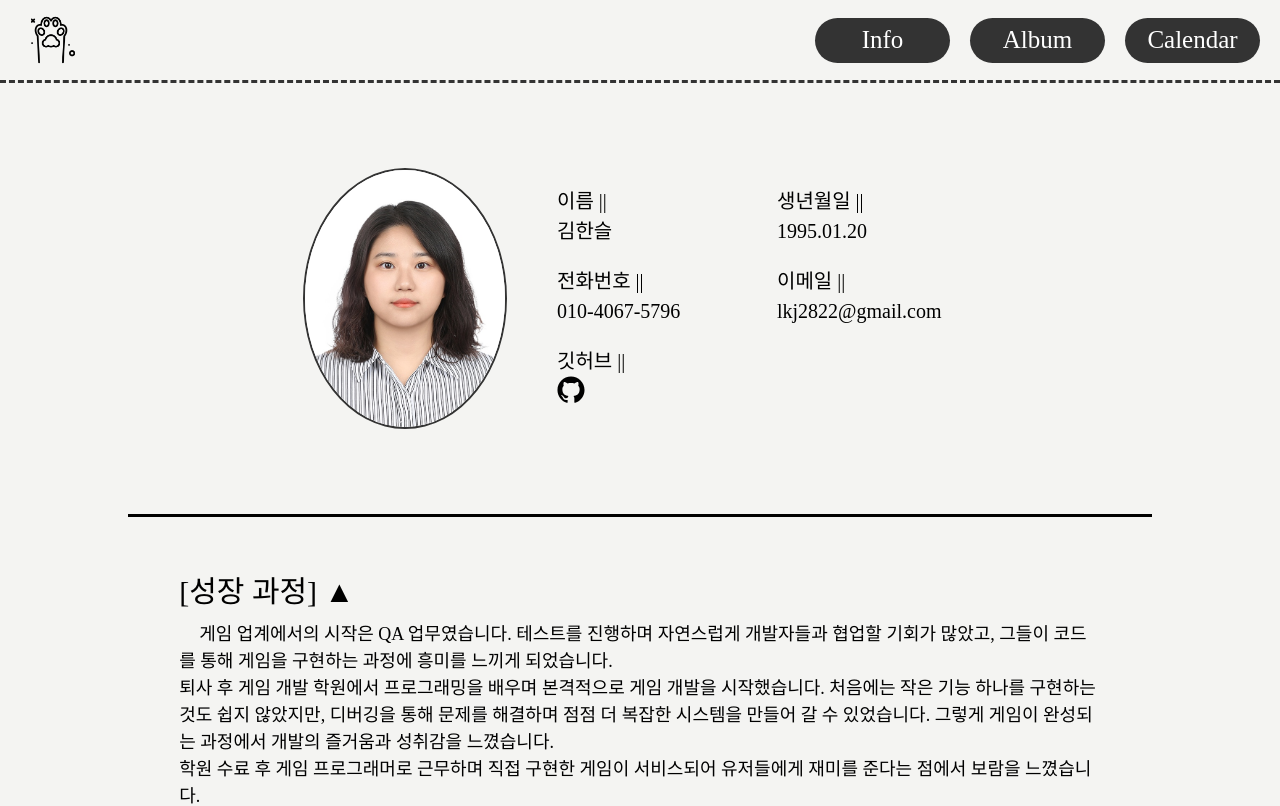
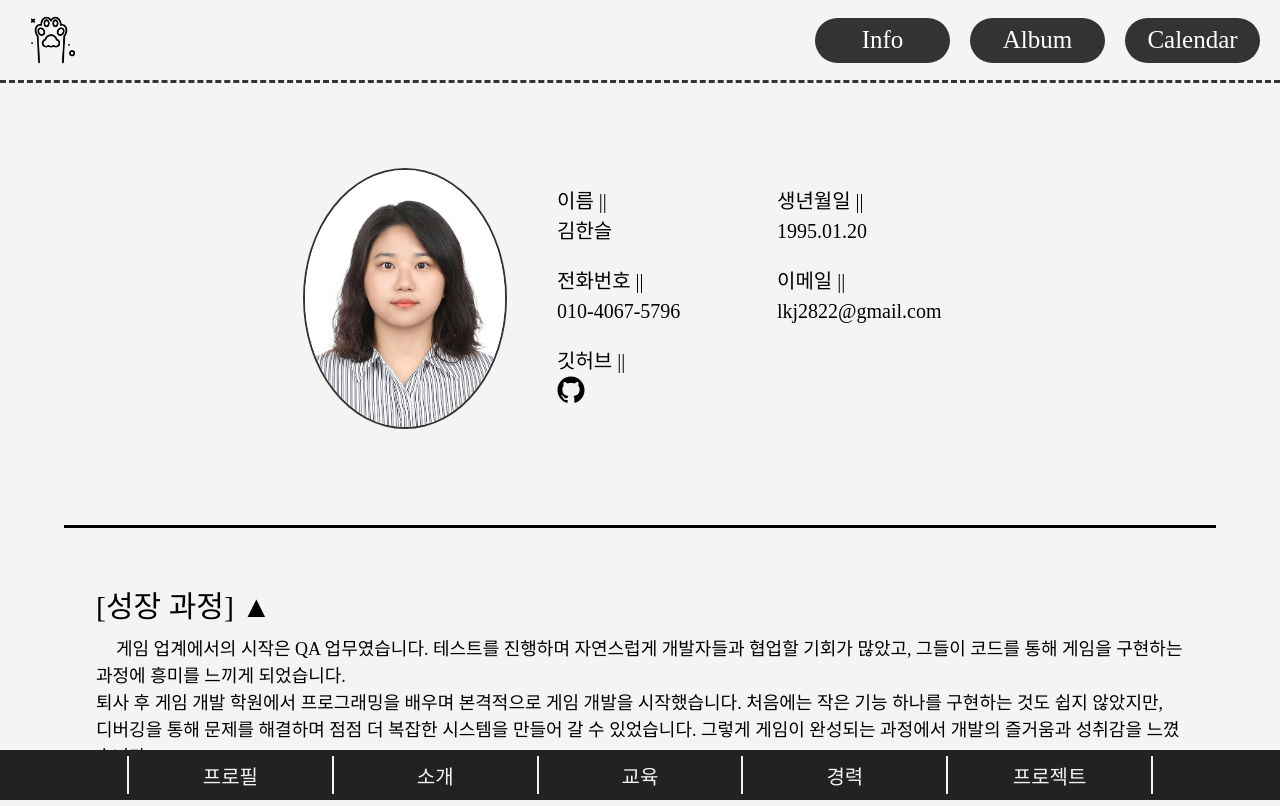
Before and after one commit to k-hanseul/khs_pj_1, a React (Create React App) app: page / in a window 1280 px wide. Shown: the top 806 px of the page. Built offline with nearby package versions, Linux system fonts and the light colour scheme; a web font is replaced by a local one.

Commit message:
20250331-khs-2

```diff
--- a/public/index.html
+++ b/public/index.html
@@ -1,14 +1,13 @@
 <!DOCTYPE html>
 <html lang="en">
+
 <head>
   <meta charset="utf-8" />
   <link rel="icon" href="%PUBLIC_URL%/logo.svg" />
   <meta name="viewport" content="width=device-width, initial-scale=1" />
+  <meta content="minimum-scale=1.0, width=device-width, maximum-scale=1, user-scalable=no" name="viewport" />
   <meta name="theme-color" content="#000000" />
-    <meta
-      name="description"
-      content="Web site created using create-react-app"
-    />
+  <meta name="description" content="Web site created using create-react-app" />
   <link rel="apple-touch-icon" href="%PUBLIC_URL%/logo192.png" />
   <!--
       manifest.json provides metadata used when your web app is installed on a
@@ -26,6 +25,7 @@
     -->
   <title>KHS_PJ_1</title>
 </head>
+
 <body>
   <noscript>You need to enable JavaScript to run this app.</noscript>
   <div id="root"></div>
@@ -40,4 +40,5 @@
       To create a production bundle, use `npm run build` or `yarn build`.
     -->
 </body>
+
 </html>
--- a/src/components/header/HeaderStyle.module.css
+++ b/src/components/header/HeaderStyle.module.css
@@ -45,6 +45,10 @@ li {
         gap: 0;
     }
 
+    .menu_title {
+        height: 80%;
+    }
+
     .menu_item {
         background-color: transparent;
         color: #333;
--- a/src/components/info/Info.jsx
+++ b/src/components/info/Info.jsx
@@ -1,4 +1,4 @@
-import React, { useState } from 'react'
+import React, { useState, useRef } from 'react'
 import { RxGithubLogo } from "react-icons/rx";
 import { motion, AnimatePresence, easeIn } from 'framer-motion';
 import style from './InfoStyle.module.css'
@@ -31,9 +31,19 @@ function Info() {
 
     const [listState, setListState] = useState(getListState);
 
+    const scrollRef = useRef([]);
+    const handleClickScroll = (index) => {
+        scrollRef.current[index].style.scrollMargin = "80px";
+        // scrollRef.current[index].style.scrollPadding = "60px";
+        scrollRef.current[index].scrollIntoView({
+            behavior: "smooth",
+            block: "start",
+        });
+    }
+
     return (
         <div className={style.info}>
-            <div className={style.info_section_t1}>
+            <div className={style.info_section_t1} ref={el => scrollRef.current[0] = el}>
                 <img className={style.profile_img} src={process.env.PUBLIC_URL + '/img/seul_.jpg'} alt="profile_img" />
                 <div className={style.profile_list}>
                     <div className={style.profile_item}>
@@ -72,7 +82,7 @@ function Info() {
 
             <div className={style.info_line}></div>
 
-            <div className={style.info_section_t2}>
+            <div className={style.info_section_t2} ref={el => scrollRef.current[1] = el}>
                 {introductions.map((list, index) => (
                     <li key={index}>
                         {/* <div className={style.introduction_title} onClick={""}> */}
@@ -105,7 +115,7 @@ function Info() {
 
             <div className={style.info_line}></div>
 
-            <div className={style.info_section_t2}>
+            <div className={style.info_section_t2} ref={el => scrollRef.current[2] = el}>
                 <div className={style.section_title}>교육</div>
                 <br></br>
                 {/* <div className={style.content_list}> */}
@@ -117,7 +127,7 @@ function Info() {
 
             <div className={style.info_line}></div>
 
-            <div className={style.info_section_t2}>
+            <div className={style.info_section_t2} ref={el => scrollRef.current[3] = el}>
                 <div className={style.section_title}>경력</div>
                 <br></br>
                 <div className={style.career_item}>
@@ -162,7 +172,7 @@ function Info() {
             </div>
 
             <div className={style.info_line}></div>
-            <div className={style.info_section_t2}>
+            <div className={style.info_section_t2} ref={el => scrollRef.current[4] = el}>
                 <div className={style.section_title}>프로젝트</div>
                 <br></br>
                 <div className={style.career_item}>
@@ -211,9 +221,26 @@ function Info() {
                     </p>
                 </div>
             </div>
+            <div className={style.info_navi}>
+                <div className={style.navi_list}>
+                    <div className={style.navi_item} onClick={() => { handleClickScroll(0) }}>
+                        프로필
+                    </div>
+                    <div className={style.navi_item} onClick={() => { handleClickScroll(1) }}>
+                        소개
+                    </div>
+                    <div className={style.navi_item} onClick={() => { handleClickScroll(2) }}>
+                        교육
+                    </div>
+                    <div className={style.navi_item} onClick={() => { handleClickScroll(3) }}>
+                        경력
+                    </div>
+                    <div className={style.navi_item} onClick={() => { handleClickScroll(4) }}>
+                        프로젝트
+                    </div>
+                </div>
+            </div>
         </div>
-
-
     )
 }
 
--- a/src/components/info/InfoStyle.module.css
+++ b/src/components/info/InfoStyle.module.css
@@ -1,13 +1,14 @@
 .info {
-    /* width: 100vw; */
-    width: 80vw;
+    width: 100vw;
+    /* width: 80vw; */
     margin: auto;
     /* #f5f5f5; */
 }
 
 .info_line {
+    display: inline-block;
     border-bottom: solid black;
-    width: 100%;
+    width: 90%;
 }
 
 .info_title {
@@ -28,20 +29,21 @@
 }
 
 .info_section_t1 {
-    width: 100%;
+    width: 90%;
+    display: inline-flex;
     padding: 85px 0 85px 0;
-    display: flex;
+    /* display: flex; */
     flex-wrap: wrap;
     gap: 50px;
     justify-content: center;
     align-content: center;
     align-items: center;
-        /* justify-content: space-evenly;     */
+    /* justify-content: space-evenly;     */
 }
 
 .info_section_t2 {
     /* background-color: rgb(91, 119, 161); */
-    width: 90%;
+    width: 85%;
     /* height: 300px; */
     padding: 50px 0 50px 0;
     /* margin: 0 50px 0 50px; */
@@ -104,7 +106,7 @@
     align-items: center;
     text-align: left;
     /* height: 85px; */
-    line-height:1.5;
+    line-height: 1.5;
 }
 
 .introduction_title {
@@ -151,19 +153,51 @@
     color: black;
 }
 
+.info_navi {
+    position: sticky;
+    bottom: 0;
+    background-color: #222;
+    width: 100%;
+    height: 50px;
+    justify-content: center;
+    position: fixed;
+    z-index: 10;
+    justify-items: center;
+    align-content: center;
+
+    .navi_list {
+        width: 80%;
+        height: 75%;
+        justify-content: center;
+        display: table;
+        border-collapse: collapse;
+    }
+
+    .navi_item {
+        width: 100px;
+        color: #F4F4F2;;
+        font-size: 20px;
+        text-decoration: none;
+        align-content: center;
+        border: solid #F4F4F2;
+        border-width: 0 2px 0 2px;
+        display: table-cell;
+    }
+}
+
 @media (max-width:768px) {
-    .info {
+    /* .info {
         width: 95vw;
-    }
+    } */
 
     .info_section_t1 {
         flex-direction: column;
-        padding: 55px 0 55px 0;
+        padding: 45px 0 45px 0;
         gap: 30px;
     }
 
     .info_section_t2 {
-        width: 95%;
+        width: 80%;
     }
 
     .section_title {
@@ -215,4 +249,13 @@
         line-height: 1.5;
         width: 100%;
     }
+
+    .info_navi {
+        height: 35px;
+
+        .navi_item {
+            width: 100px;
+            font-size: 15px;
+        }
+    }
 }
--- a/src/index.css
+++ b/src/index.css
@@ -18,6 +18,11 @@ body {
   -moz-osx-font-smoothing: grayscale;
 }
 
+html, body {
+  max-width: 100%;
+  overflow-x: hidden;
+  }
+
 code {
   font-family: source-code-pro, Menlo, Monaco, Consolas, 'Courier New',
     monospace;
```
Also changed, not shown: src/App.js (+4 -4 lines), 1 other file (tests, documents, lock files or other folders). Lines whose indentation alone changed are shown as unchanged.
